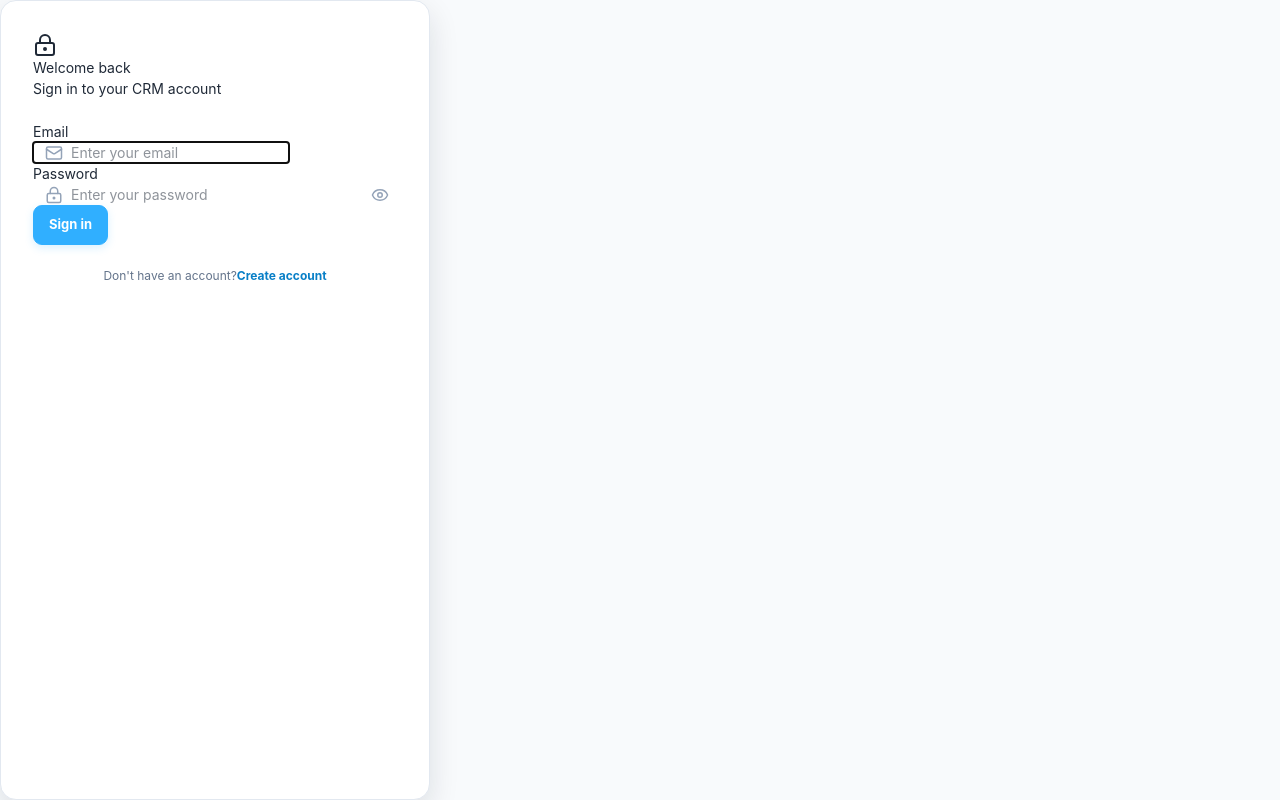
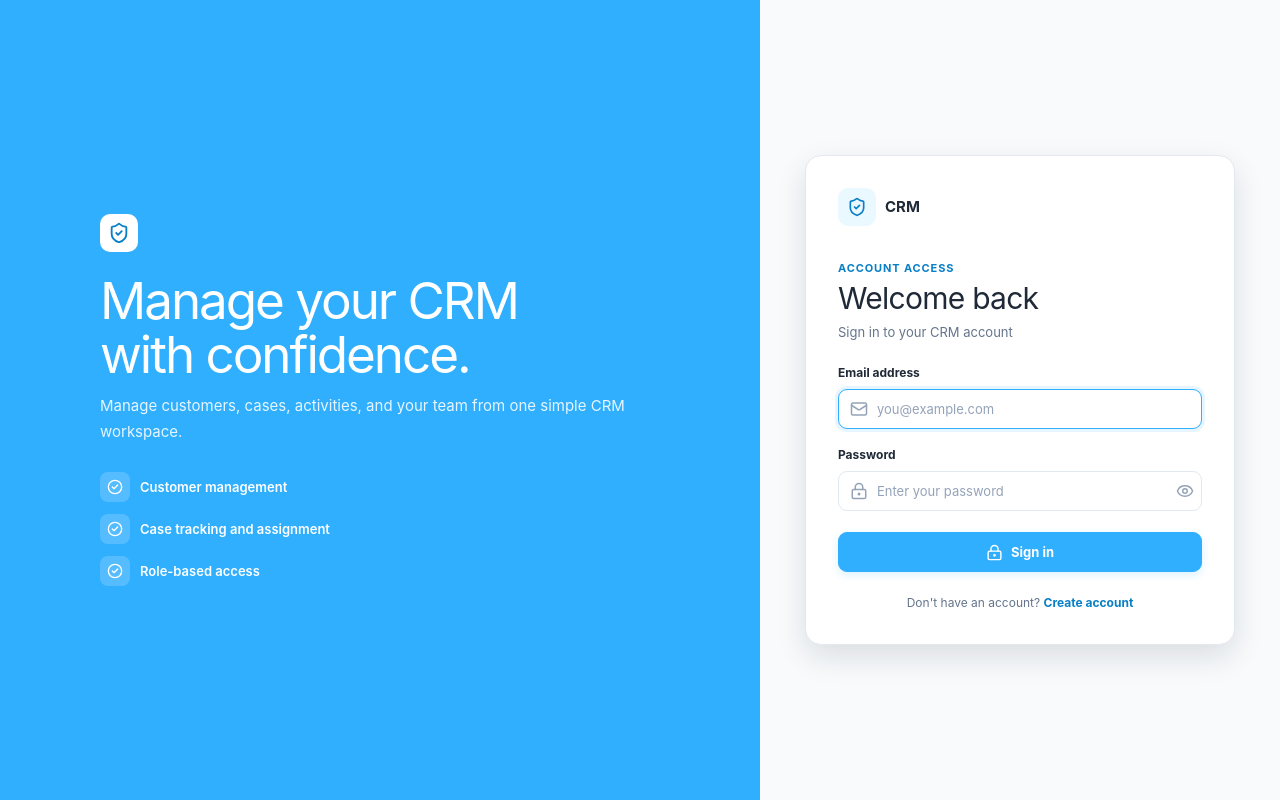
Before and after one commit to Akashjangam/CRM-MERN, a React (Vite) app in the folder frontend/: page / in a window 1280 px wide. Built offline with nearby package versions, Linux system fonts and the light colour scheme; no server answers.

Commit message:
Polish CRM pages UI and UX

```diff
--- a/frontend/src/pages/Login.jsx
+++ b/frontend/src/pages/Login.jsx
@@ -1,6 +1,17 @@
 import { useState } from "react";
-import { Link, useLocation, useNavigate } from "react-router-dom";
-import { Eye, EyeOff, LockKeyhole, Mail } from "lucide-react";
+import {
+  Link,
+  useLocation,
+  useNavigate,
+} from "react-router-dom";
+import {
+  CheckCircle2,
+  Eye,
+  EyeOff,
+  LockKeyhole,
+  Mail,
+  ShieldCheck,
+} from "lucide-react";
 
 import { useAuth } from "../context/AuthContext";
 import { getErrorMessage } from "../services/api";
@@ -59,10 +70,6 @@ export default function Login() {
         password,
       });
 
-      /*
-       * Verify that authentication data was persisted.
-       * Do NOT log the actual JWT.
-       */
       const savedToken = localStorage.getItem("token");
 
       if (!savedToken) {
@@ -75,7 +82,8 @@ export default function Login() {
       console.log("Authenticated user:", data?.user);
 
       const from =
-        location.state?.from?.pathname || "/dashboard";
+        location.state?.from?.pathname ||
+        "/dashboard";
 
       navigate(from, {
         replace: true,
@@ -96,18 +104,95 @@ export default function Login() {
 
   return (
     <div className="auth-page">
-      <div className="auth-card">
-        <div className="auth-header">
-          <div className="auth-icon" aria-hidden="true">
-            <LockKeyhole size={24} />
+
+      {/* =================================================
+          BRAND PANEL
+      ================================================= */}
+
+      <section className="auth-brand">
+        <div className="auth-brand-inner">
+
+          <div className="brand-mark">
+            <ShieldCheck size={22} />
           </div>
 
-          <h1>Welcome back</h1>
+          <h1>
+            Manage your CRM
+            <br />
+            with confidence.
+          </h1>
 
           <p>
+            Manage customers, cases, activities,
+            and your team from one simple CRM workspace.
+          </p>
+
+          <div className="auth-feature-list">
+
+            <div className="auth-feature">
+              <span>
+                <CheckCircle2 size={16} />
+              </span>
+              Customer management
+            </div>
+
+            <div className="auth-feature">
+              <span>
+                <CheckCircle2 size={16} />
+              </span>
+              Case tracking and assignment
+            </div>
+
+            <div className="auth-feature">
+              <span>
+                <CheckCircle2 size={16} />
+              </span>
+              Role-based access
+            </div>
+
+          </div>
+
+        </div>
+      </section>
+
+
+      {/* =================================================
+          LOGIN PANEL
+      ================================================= */}
+
+      <section className="auth-panel">
+
+        <div className="auth-card">
+
+          <div className="auth-logo-row">
+
+            <div className="brand-mark">
+              <ShieldCheck size={20} />
+            </div>
+
+            <span className="auth-logo">
+              CRM
+            </span>
+
+          </div>
+
+
+          <div className="auth-header">
+
+            <div className="auth-kicker">
+              Account access
+            </div>
+
+            <h2 className="auth-title">
+              Welcome back
+            </h2>
+
+            <p className="auth-subtitle">
               Sign in to your CRM account
             </p>
+
           </div>
+
 
           {error && (
             <div
@@ -118,15 +203,26 @@ export default function Login() {
             </div>
           )}
 
-        <form onSubmit={handleSubmit} noValidate>
+
+          <form
+            className="auth-form"
+            onSubmit={handleSubmit}
+            noValidate
+          >
+
             {/* EMAIL */}
 
-          <div className="form-group">
-            <label htmlFor="email">
-              Email
+            <div className="field">
+
+              <label
+                className="field-label"
+                htmlFor="email"
+              >
+                Email address
               </label>
 
               <div className="input-with-icon">
+
                 <Mail
                   size={18}
                   aria-hidden="true"
@@ -138,23 +234,31 @@ export default function Login() {
                   type="email"
                   value={form.email}
                   onChange={handleChange}
-                placeholder="Enter your email"
+                  placeholder="you@example.com"
                   autoComplete="email"
                   autoFocus
                   disabled={loading}
                   required
                 />
+
               </div>
+
             </div>
+
 
             {/* PASSWORD */}
 
-          <div className="form-group">
-            <label htmlFor="password">
+            <div className="field">
+
+              <label
+                className="field-label"
+                htmlFor="password"
+              >
                 Password
               </label>
 
               <div className="input-with-icon">
+
                 <LockKeyhole
                   size={18}
                   aria-hidden="true"
@@ -202,8 +306,11 @@ export default function Login() {
                     <Eye size={18} />
                   )}
                 </button>
+
               </div>
+
             </div>
+
 
             {/* SUBMIT */}
 
@@ -212,22 +319,46 @@ export default function Login() {
               className="btn btn-primary"
               disabled={loading}
             >
-            {loading
-              ? "Signing in..."
-              : "Sign in"}
+              {loading ? (
+                <>
+                  <span
+                    className="spinner"
+                    aria-hidden="true"
+                  />
+                  Signing in...
+                </>
+              ) : (
+                <>
+                  <LockKeyhole
+                    size={17}
+                    aria-hidden="true"
+                  />
+                  Sign in
+                </>
+              )}
             </button>
+
           </form>
 
+
+          {/* FOOTER */}
+
           <div className="auth-footer">
+
             <span>
               Don't have an account?
-          </span>
+            </span>{" "}
 
             <Link to="/register">
               Create account
             </Link>
+
           </div>
+
         </div>
+
+      </section>
+
     </div>
   );
 }
```
Lines whose indentation alone changed are shown as unchanged.
